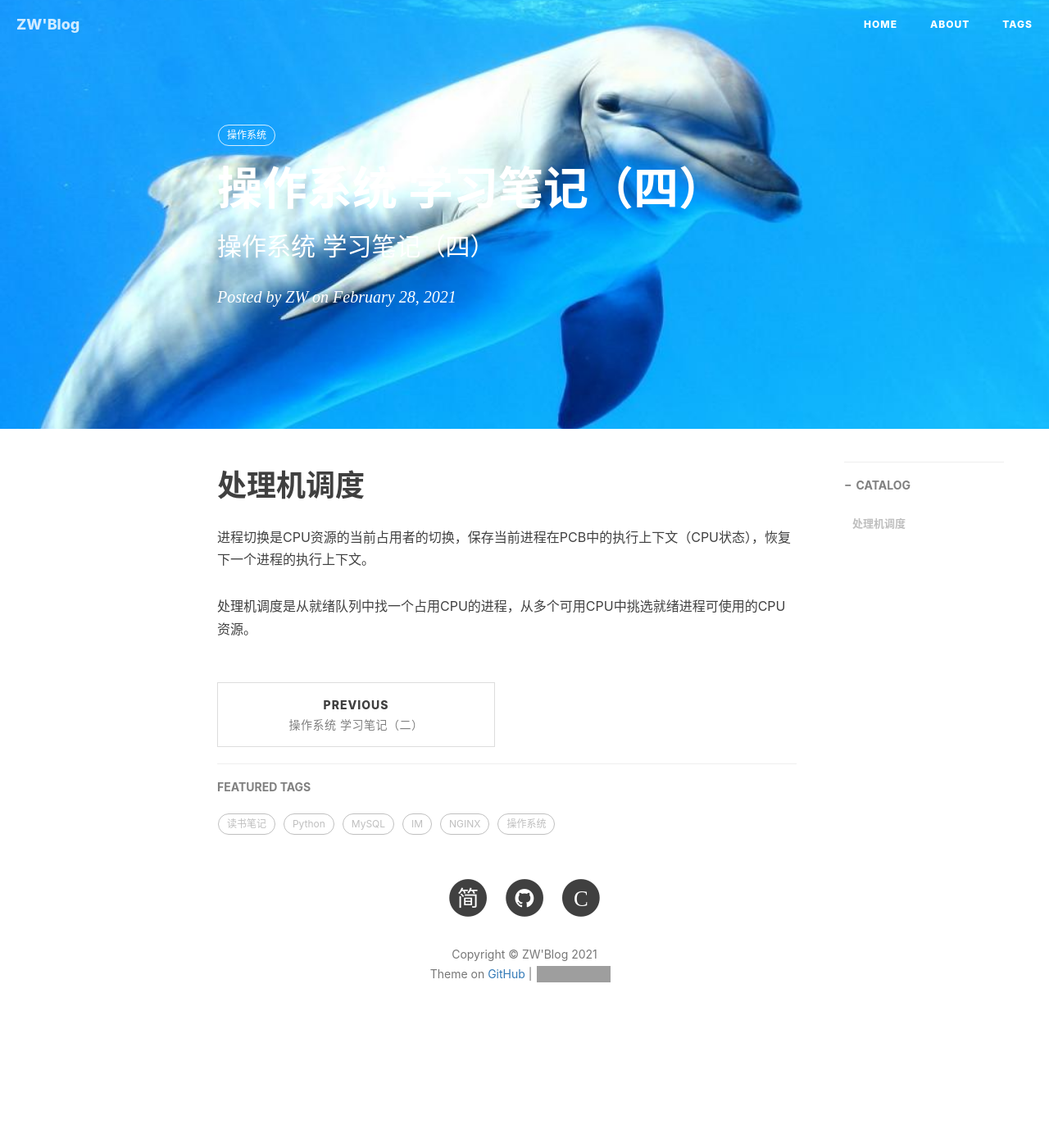
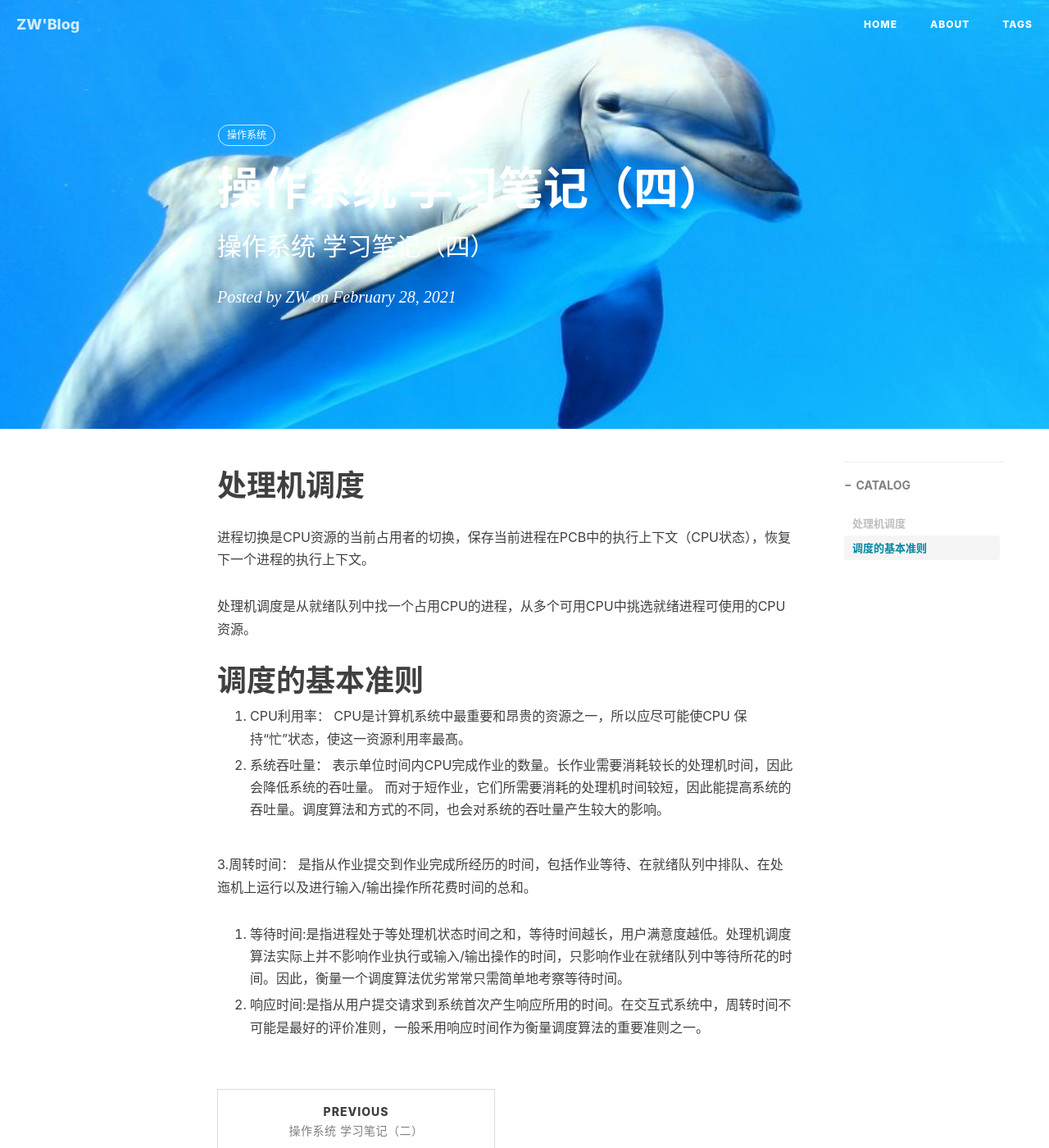
Before and after one commit to GitZW/gitzw.github.io, a Jekyll site: the page built from _posts/2021-02-28-操作系统笔记四.md, in a window 1280 px wide and 1400 px high. Shown: the whole window at 82% size. Built offline with Jekyll 4.4.1, drawn with Linux system fonts in a browser that asks for light colours; nearby versions of some CDN libraries; comment, search, counter and statistics services are not loaded; grey boxes are pictures that could not be loaded.

Commit message:
调度准则

```diff
--- a/_posts/2021-02-28-操作系统笔记四.md
+++ b/_posts/2021-02-28-操作系统笔记四.md
@@ -16,3 +16,18 @@ tags:
 进程切换是CPU资源的当前占用者的切换，保存当前进程在PCB中的执行上下文（CPU状态），恢复下一个进程的执行上下文。
 
 处理机调度是从就绪队列中找一个占用CPU的进程，从多个可用CPU中挑选就绪进程可使用的CPU资源。
+
+# 调度的基本准则
+1. CPU利用率：
+CPU是计算机系统中最重要和昂贵的资源之一，所以应尽可能使CPU 保持“忙”状态，使这一资源利用率最髙。
+
+2. 系统吞吐量：
+表示单位时间内CPU完成作业的数量。长作业需要消耗较长的处理机时间，因此会降低系统的吞吐量。
+而对于短作业，它们所需要消耗的处理机时间较短，因此能提高系统的吞吐量。调度算法和方式的不同，也会对系统的吞吐量产生较大的影响。
+
+3.周转时间：
+是指从作业提交到作业完成所经历的时间，包括作业等待、在就绪队列中排队、在处迤机上运行以及进行输入/输出操作所花费时间的总和。
+
+4. 等待时间:是指进程处于等处理机状态时间之和，等待时间越长，用户满意度越低。处理机调度算法实际上并不影响作业执行或输入/输出操作的时间，只影响作业在就绪队列中等待所花的时间。因此，衡量一个调度算法优劣常常只需简单地考察等待时间。
+
+5. 响应时间:是指从用户提交请求到系统首次产生响应所用的时间。在交互式系统中，周转时间不可能是最好的评价准则，一般釆用响应时间作为衡量调度算法的重要准则之一。
```
